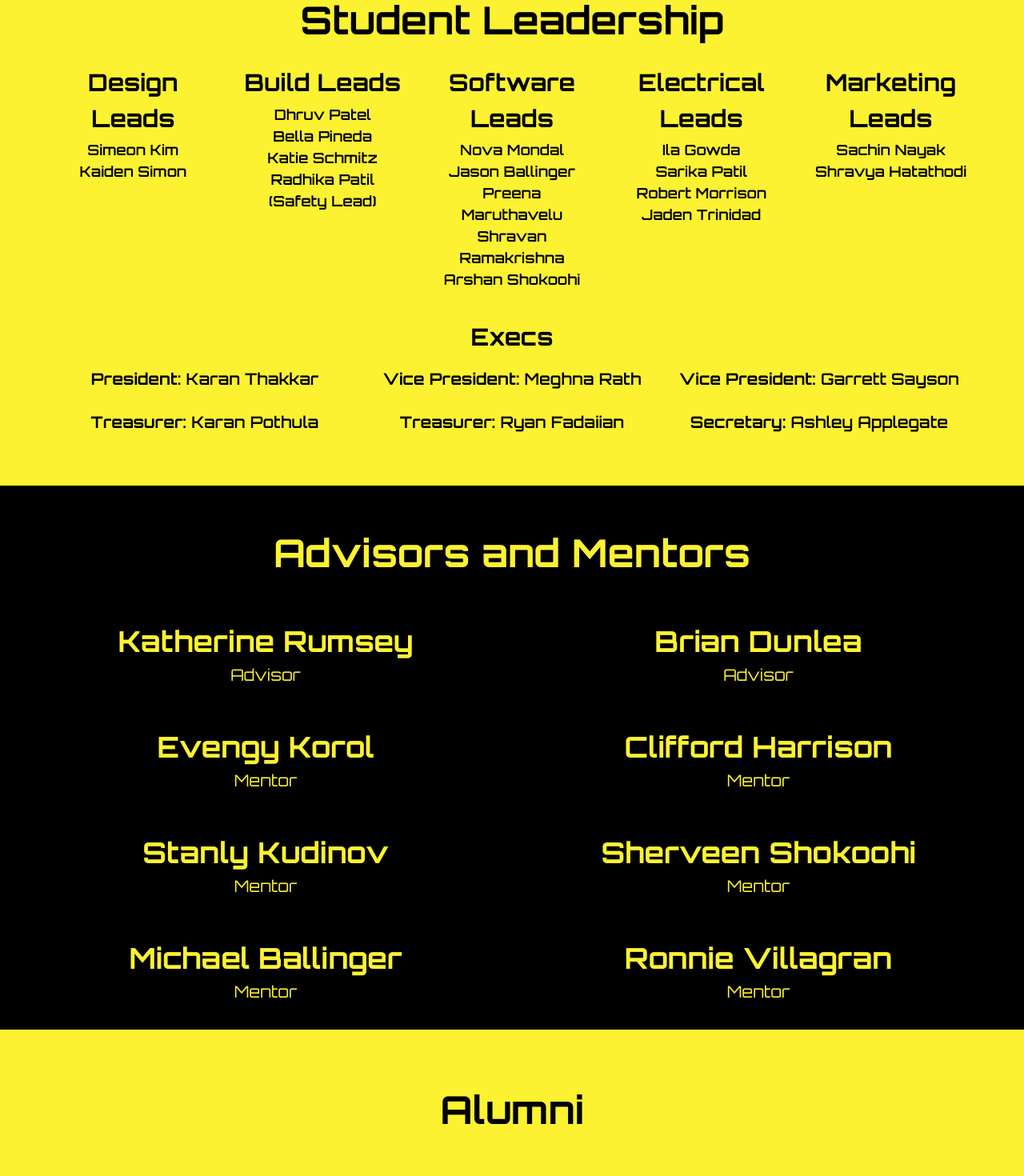
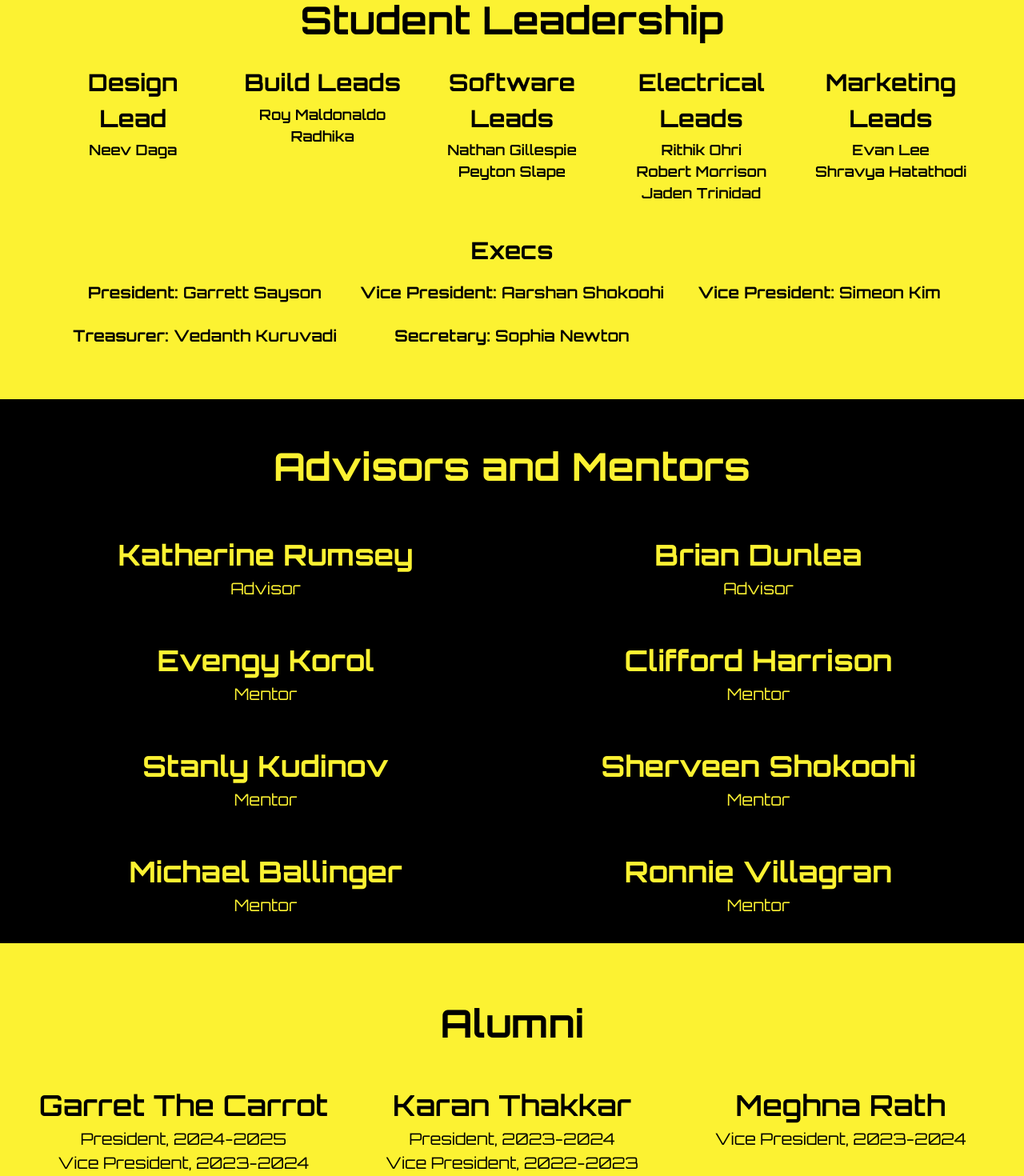
Before and after one commit to frc-emotion/website, a Next.js app: page /about in a window 1280 px wide. Shown: the part 1560-3030 px from the top of the page at 80% size. Built offline with nearby package versions, Linux system fonts and the light colour scheme; no server answers.

Commit message:
Update Leads & Execs

```diff
--- a/src/app/(public)/about/page.tsx
+++ b/src/app/(public)/about/page.tsx
@@ -98,11 +98,10 @@ export default function AboutPage() {
                 <section className="grid-cols-5 md:grid">
                     <div className="p-4">
                         <h3 className="m-1 text-center text-r2xl font-bold">
-                            Design <br /> Leads
+                            Design <br /> Lead
                         </h3>
                         <ul className="text-center text-rmd font-semibold">
-                            <li>Simeon Kim</li>
-                            <li>Kaiden Simon</li>
+                            <li>Neev Daga</li>
                         </ul>
                     </div>
                     <div className="p-4">
@@ -110,10 +109,8 @@ export default function AboutPage() {
                             Build Leads
                         </h3>
                         <ul className="text-center text-rmd font-semibold">
-                            <li>Dhruv Patel</li>
-                            <li>Bella Pineda</li>
-                            <li>Katie Schmitz</li>
-                            <li>Radhika Patil (Safety Lead)</li>
+                            <li>Roy Maldonaldo</li>
+                            <li>Radhika</li>
                         </ul>
                     </div>
                     <div className="p-4">
@@ -121,11 +118,8 @@ export default function AboutPage() {
                             Software Leads
                         </h3>
                         <ul className="text-center text-rmd font-semibold">
-                            <li>Nova Mondal</li>
-                            <li>Jason Ballinger</li>
-                            <li>Preena Maruthavelu</li>
-                            <li>Shravan Ramakrishna</li>
-                            <li>Arshan Shokoohi</li>
+                            <li>Nathan Gillespie</li>
+                            <li>Peyton Slape</li>
                         </ul>
                     </div>
                     <div className="p-4">
@@ -133,8 +127,7 @@ export default function AboutPage() {
                             Electrical Leads
                         </h3>
                         <ul className="text-center text-rmd font-semibold">
-                            <li>Ila Gowda</li>
-                            <li>Sarika Patil</li>
+                            <li>Rithik Ohri</li>
                             <li>Robert Morrison</li>
                             <li>Jaden Trinidad</li>
                         </ul>
@@ -144,7 +137,7 @@ export default function AboutPage() {
                             Marketing <br /> Leads
                         </h3>
                         <ul className="text-center text-rmd font-semibold">
-                            <li>Sachin Nayak</li>
+                            <li>Evan Lee</li>
                             <li>Shravya Hatathodi</li>
                         </ul>
                     </div>
@@ -154,22 +147,19 @@ export default function AboutPage() {
                         </h3>
                         <ul className="my-4 grid-cols-3 gap-y-6 text-center text-rlg font-semibold md:grid">
                             <li>
-                                <strong> President: </strong> Karan Thakkar
+                                <strong> President: </strong> Garrett Sayson
                             </li>
                             <li>
-                                <strong>Vice President: </strong> Meghna Rath
+                                <strong>Vice President: </strong> Aarshan Shokoohi
                             </li>
                             <li>
-                                <strong>Vice President: </strong> Garrett Sayson
+                                <strong>Vice President: </strong> Simeon Kim
                             </li>
                             <li>
-                                <strong>Treasurer: </strong> Karan Pothula
+                                <strong>Treasurer: </strong> Vedanth Kuruvadi
                             </li>
                             <li>
-                                <strong>Treasurer: </strong>Ryan Fadaiian
-                            </li>
-                            <li>
-                                <strong>Secretary: </strong> Ashley Applegate
+                                <strong>Secretary: </strong> Sophia Newton
                             </li>
                         </ul>
                     </div>
@@ -228,6 +218,20 @@ export default function AboutPage() {
             </section>
             <section className="grid grid-cols-2 gap-y-6 bg-teamYellow-400 py-8 text-black xl:grid-cols-3">
                 <h2 className="col-span-full m-4 text-center">Alumni</h2>
+                <div className="text-center">
+                    <h3 className="text-r3xl font-semibold">Garret The Carrot</h3>
+                    <h4 className="text-rlg">President, 2024-2025</h4>
+                    <h4 className="text-rlg">Vice President, 2023-2024</h4>
+                </div>
+                <div className="text-center">
+                    <h3 className="text-r3xl font-semibold">Karan Thakkar</h3>
+                    <h4 className="text-rlg">President, 2023-2024</h4>
+                    <h4 className="text-rlg">Vice President, 2022-2023</h4>
+                </div>
+                <div className="text-center">
+                    <h3 className="text-r3xl font-semibold">Meghna Rath</h3>
+                    <h4 className="text-rlg">Vice President, 2023-2024</h4>
+                </div>
                 <div className="text-center">
                     <h3 className="text-r3xl font-semibold">John Chang</h3>
                     <h4 className="text-rlg">President, 2022-2023</h4>
```
